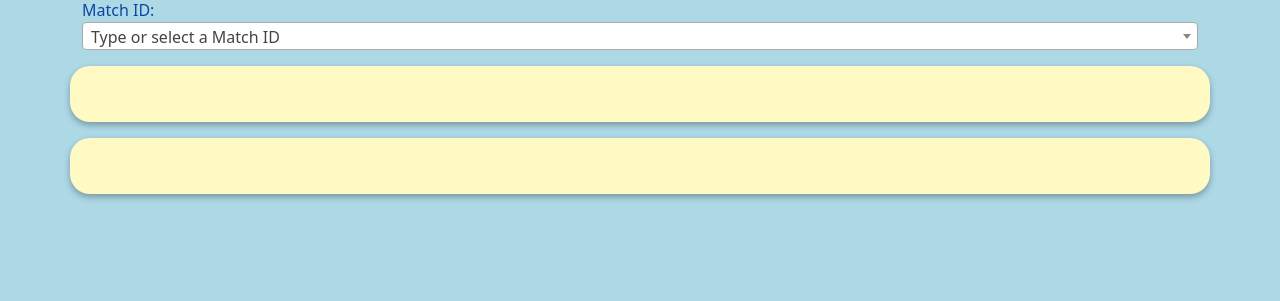
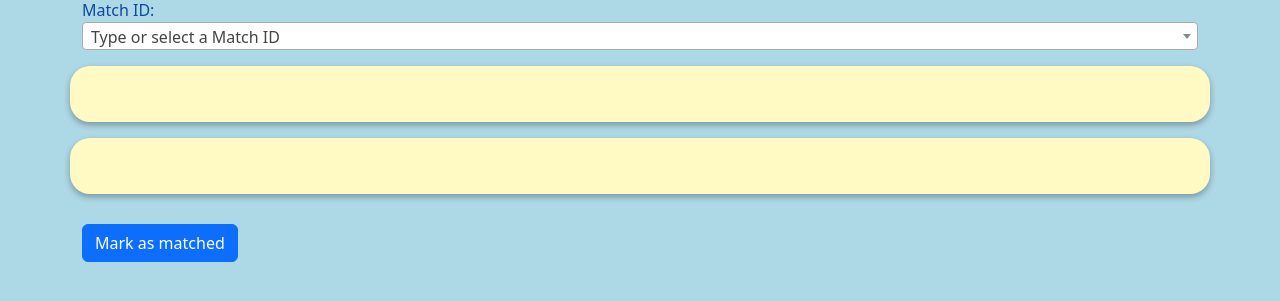
Before and after one commit to VIcKII-Z/Stride-matching, a Flask app: page / in a window 1280 px wide. Shown: the part 122-423 px from the top of the page. Run offline with Flask 3, Linux system fonts and the light colour scheme; data that the repository does not hold is empty; some libraries are stand-ins or nearby versions.

Commit message:
add mark as match button

```diff
--- a/app.py
+++ b/app.py
@@ -8,8 +8,9 @@ conn = sqlite3.connect("database/match.sqlite", check_same_thread=False)
 
 @app.route("/")
 def index():
-    match_ids = db.get_match_ids(conn)
-    return render_template("index.html", match_ids=match_ids)
+    match_id_seen= db.get_match_ids(conn)
+    print(match_id_seen)
+    return render_template("index.html", match_id_seen=match_id_seen)
 
 @app.route("/data/<match_id>")
 def get_data(match_id):
@@ -31,5 +32,14 @@ def update_match():
     db.update_match(conn, id, match)
     return "", 204
 
+@app.route('/mark_match/<match_id>', methods=['POST'])
+def mark_match(match_id):
+    c = conn.cursor()
+    c.execute('UPDATE ms SET seen = 1 - seen WHERE yid = ?', (match_id,))
+    conn.commit()
+    c.execute('SELECT seen FROM ms WHERE yid = ?', (match_id,))
+    seen = c.fetchone()[0]
+    return jsonify({'seen': seen})
+
 if __name__ == "__main__":
     app.run(debug=True)
--- a/db.py
+++ b/db.py
@@ -1,8 +1,11 @@
 from collections import OrderedDict
 def get_match_ids(conn):
     cursor = conn.cursor()
-    cursor.execute("SELECT DISTINCT yid FROM ms")
-    return [row[0] for row in cursor.fetchall()]
+    cursor.execute("SELECT DISTINCT yid, seen FROM ms")
+    id_seen = {}
+    for id, seen in cursor.fetchall():
+        id_seen[id] = seen
+    return id_seen
 
 def get_table_a_data(conn, match_id):
     cursor = conn.cursor()
--- a/templates/index.html
+++ b/templates/index.html
@@ -8,6 +8,17 @@
     <link rel="stylesheet" href="/static/styles.css" id="cssurl">
     <title>STRIDE Match</title>
 </head>
+<style>
+    .not-matched {
+        background-color: #fff;
+        color: #000;
+    }
+
+    .matched {
+        background-color: #007bff;
+        color: #fff;
+    }
+</style>
 <body>
     <div class="container">
         <h1 class="mt-5 mb-4">STRIDE Match</h1>
@@ -15,8 +26,12 @@
             <label for="match_id" class="match-id-label">Match ID:</label>
             <select class="form-control js-example-tags" id="match_id">
                 <option value="" selected>Type or select a Match ID</option>
-                {% for match_id in match_ids %}
-                    <option value="{{ match_id }}">{{ match_id }}</option>
+                {% for match_id, seen in match_id_seen.items() %}
+                    {% if seen == 0 %}
+                        <option value="{{ match_id }}" class="not-matched">{{ match_id }}</option>
+                    {% else %}
+                        <option value="{{ match_id }}" class="matched">{{ match_id }}</option>
+                    {% endif %}
                 {% endfor %}
             </select>
         </div>
@@ -32,8 +47,12 @@
                 </table>
             </div>
         </div>
+        <button type="button" class="btn btn-primary" id="mark-match-btn">Mark as matched</button>
     </div>
+
+
 </body>
+</script>
 </html>
     <script src="https://code.jquery.com/jquery-3.6.0.min.js"></script>
     <!-- <script src="https://cdn.jsdelivr.net/npm/bootstrap@5.3.0-alpha1/dist/js/bootstrap.bundle.min.js"></script> -->
@@ -106,6 +125,59 @@
         let id = $(this).data("id");
         let checked = $(this).is(":checked");
         $.post("/update_match", {id: id, match: checked ? 1 : 0});
+
+    var matchIdSelect = document.getElementById('match_id');
+    var markMatchBtn = document.getElementById('mark-match-btn');
+
+    matchIdSelect.addEventListener('change', function() {
+            var selectedOption = this.options[this.selectedIndex];
+            if (selectedOption.classList.contains('not-matched')) {
+                selectedOption.classList.remove('not-matched');
+                selectedOption.classList.add('matched');
+                markMatchBtn.classList.remove('btn-secondary');
+                markMatchBtn.classList.add('btn-primary');
+                markMatchBtn.innerHTML = 'Mark as matched';
+            } else {
+                selectedOption.classList.remove('matched');
+                selectedOption.classList.add('not-matched');
+                markMatchBtn.classList.remove('btn-primary');
+                markMatchBtn.classList.add('btn-secondary');
+                markMatchBtn.innerHTML = 'Unmark';
+            }
+        });
+
+
+    markMatchBtn.addEventListener('click', function() {
+        var matchId = matchIdSelect.value;
+        if (matchId) {
+            var xhr = new XMLHttpRequest();
+            xhr.onreadystatechange = function() {
+                if (xhr.readyState === XMLHttpRequest.DONE) {
+                    if (xhr.status === 200) {
+                        var seen = JSON.parse(xhr.responseText).seen;
+                        if (seen === 1) {
+                            alert('Match ID ' + matchId + ' has been marked as matched.');
+                            markMatchBtn.classList.remove('btn-primary');
+                            markMatchBtn.classList.add('btn-secondary');
+                            markMatchBtn.innerHTML = 'Unmark Match';
+                        } else {
+                            alert('Match ID ' + matchId + ' has been unmarked.');
+                             markMatchBtn.classList.remove('btn-secondary');
+                                markMatchBtn.classList.add('btn-primary');
+                                markMatchBtn.innerHTML = 'Mark as matched';
+                        }
+                        window.location.reload();
+                    } else {
+                        alert('There was an error marking the match as matched.');
+                    }
+                }
+            };
+            xhr.open('POST', '/mark_match/' + matchId);
+            xhr.send();
+            }
+        });
+                // // Set initial state of Mark as matched button based on selected option
+                // if (matchId
     });
 </script>
 </body>
```
Also changed, not shown: match.sqlite (added), 1 other file.
